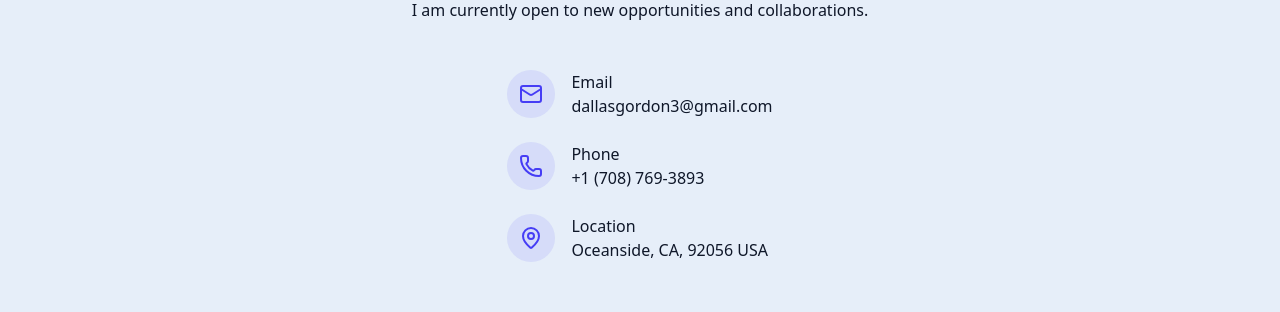
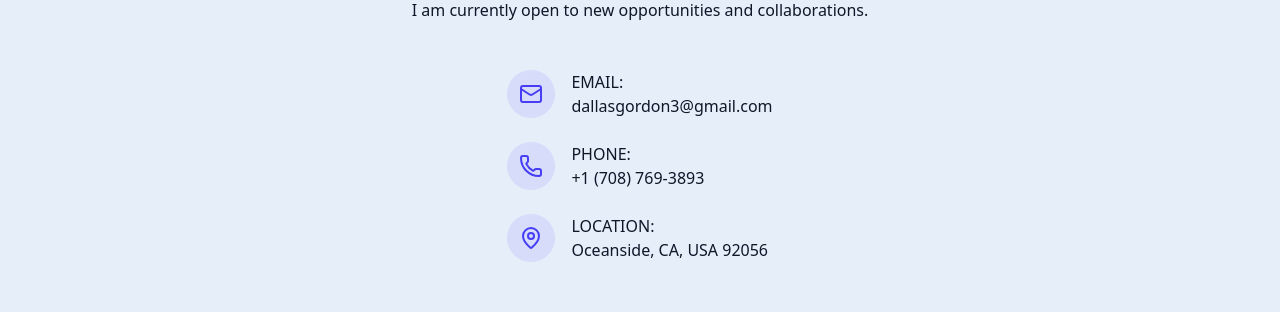
Before and after one commit to tkdguy85/my-portfolio, a React (Vite) app: page / in a window 1280 px wide. Shown: the part 5872-6184 px from the top of the page. Built offline with nearby package versions, Linux system fonts and the light colour scheme.

Commit message:
Last wrap ups

```diff
--- a/src/components/ContactSection.jsx
+++ b/src/components/ContactSection.jsx
@@ -18,39 +18,39 @@ export const ContactSection = () => {
 
         <div className="flex mx-auto max-w-2xl flex-col items-center text-left">
           <div className="space-y-8">
-            <div className="space-y-6 justify-center">
+            <div className="space-y-6 flex flex-col">
 
               {/* Email */}
+              <a
+                href="mailto:dallasgordon3@gmail.com"
+                className="text-muted-foreground hover:text-primary transition-colors duration-500"
+              >
                 <div className="flex items-start space-x-4">
                   <div className="p-3 rounded-full bg-primary/10">
                     <Mail className="h-6 w-6 text-primary" />
                   </div>
                   <div>
-                  <h4 className="font-medium">Email</h4>
+                    <h4 className="font-medium">EMAIL:</h4>
+                    <p>dallasgordon3@gmail.com</p>
+                  </div>
+                </div>
+              </a>
+
+              {/* Phone */}
               <a
-                    href="mailto:dallasgordon3@gmail.com"
+                href="tel:+17087693893"
                 className="text-muted-foreground hover:text-primary transition-colors duration-500"
               >
-                    dallasgordon3@gmail.com
-                  </a>
-                </div>
-              </div>
-
-              {/* Phone */}
                 <div className="flex items-start space-x-4">
                   <div className="p-3 rounded-full bg-primary/10">
                     <Phone className="h-6 w-6 text-primary" />
                   </div>
                   <div>
-                  <h4 className="font-medium">Phone</h4>
-                  <a
-                    href="tel:+17087693893"
-                    className="text-muted-foreground hover:text-primary transition-colors duration-500"
-                  >
+                    <h4 className="font-medium">PHONE:</h4>
                       +1 (708) 769-3893
-                  </a>
                   </div>
                 </div>
+              </a>
 
               {/* Location */}
               <div className="flex items-start space-x-4">
@@ -58,8 +58,8 @@ export const ContactSection = () => {
                   <MapPin className="h-6 w-6 text-primary" />
                 </div>
                 <div>
-                  <h4 className="font-medium">Location</h4>
-                  <p className="text-muted-foreground">Oceanside, CA, 92056 USA</p>
+                  <h4 className="font-medium">LOCATION:</h4>
+                  <p className="text-muted-foreground">Oceanside, CA, USA 92056</p>
                 </div>
               </div>
             </div>
```
Lines whose indentation alone changed are shown as unchanged.
